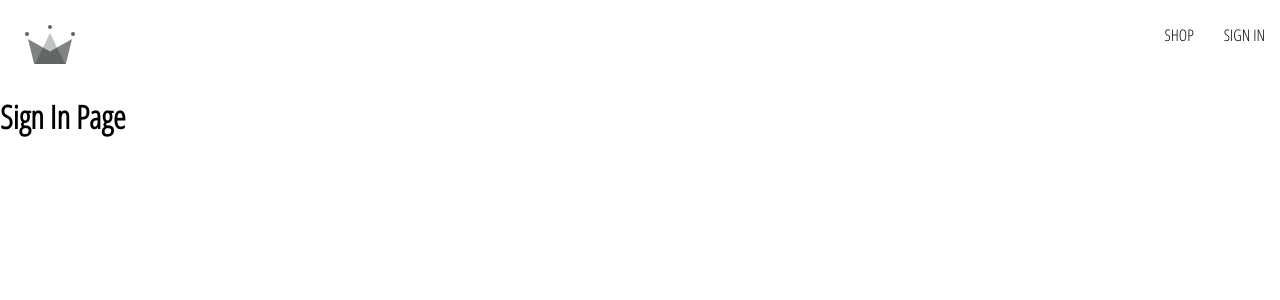
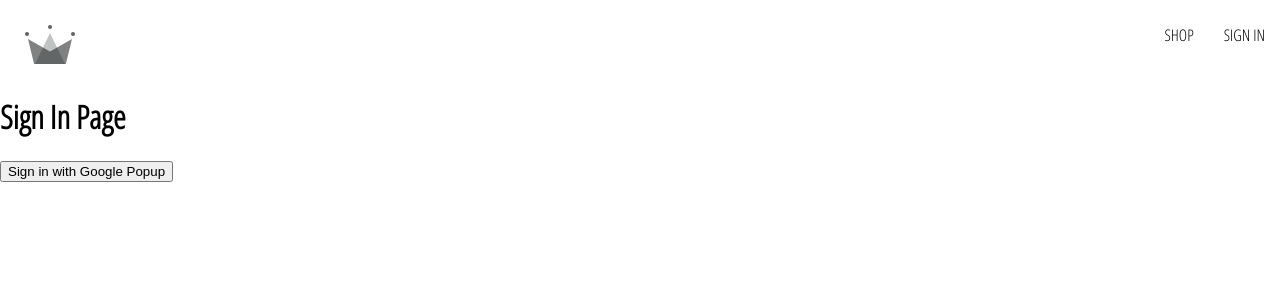
Before and after one commit to mjvinti/crwn-clothing, a React (Create React App) app: page /sign-in in a window 1280 px wide. Shown: the top 300 px of the page. Built offline with nearby package versions, Linux system fonts and the light colour scheme; no server answers.

Commit message:
authenticating with firebase

```diff
--- a/public/index.html
+++ b/public/index.html
@@ -30,7 +30,7 @@
       href="https://fonts.googleapis.com/css2?family=Open+Sans+Condensed:wght@300&display=swap"
       rel="stylesheet"
     />
-    <title>React App</title>
+    <title>CRWN Clothing</title>
   </head>
   <body>
     <noscript>You need to enable JavaScript to run this app.</noscript>
--- a/src/routes/sign-in/sign-in.component.jsx
+++ b/src/routes/sign-in/sign-in.component.jsx
@@ -1,7 +1,15 @@
+import { signInWithGooglePopup } from "../utils/firebase/firebase.utils";
+
 const SignIn = () => {
+  const logGoogleUser = async () => {
+    const response = await signInWithGooglePopup();
+    console.log(response);
+  };
+
   return (
     <div>
       <h1>Sign In Page</h1>
+      <button onClick={logGoogleUser}>Sign in with Google Popup</button>
     </div>
   );
 };
```
Also changed, not shown: 1 other file (tests, documents, lock files or other folders).
